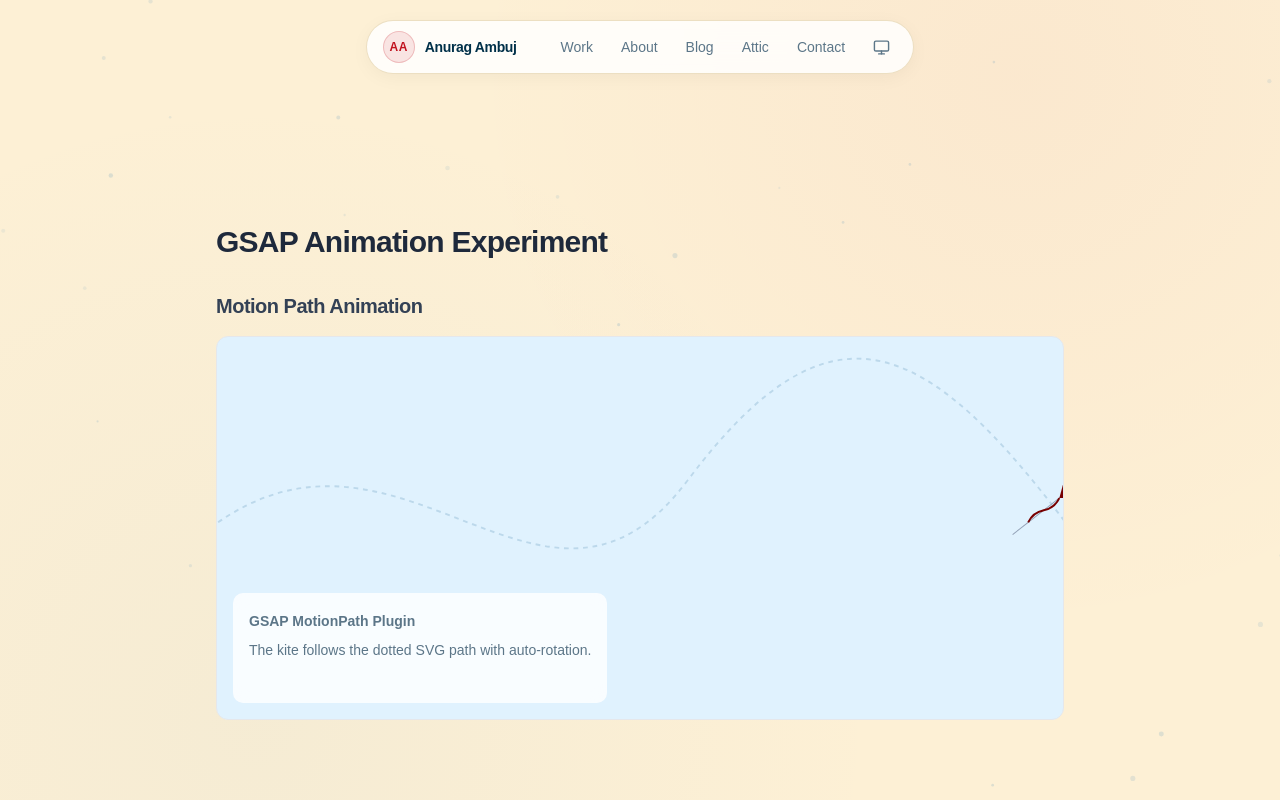
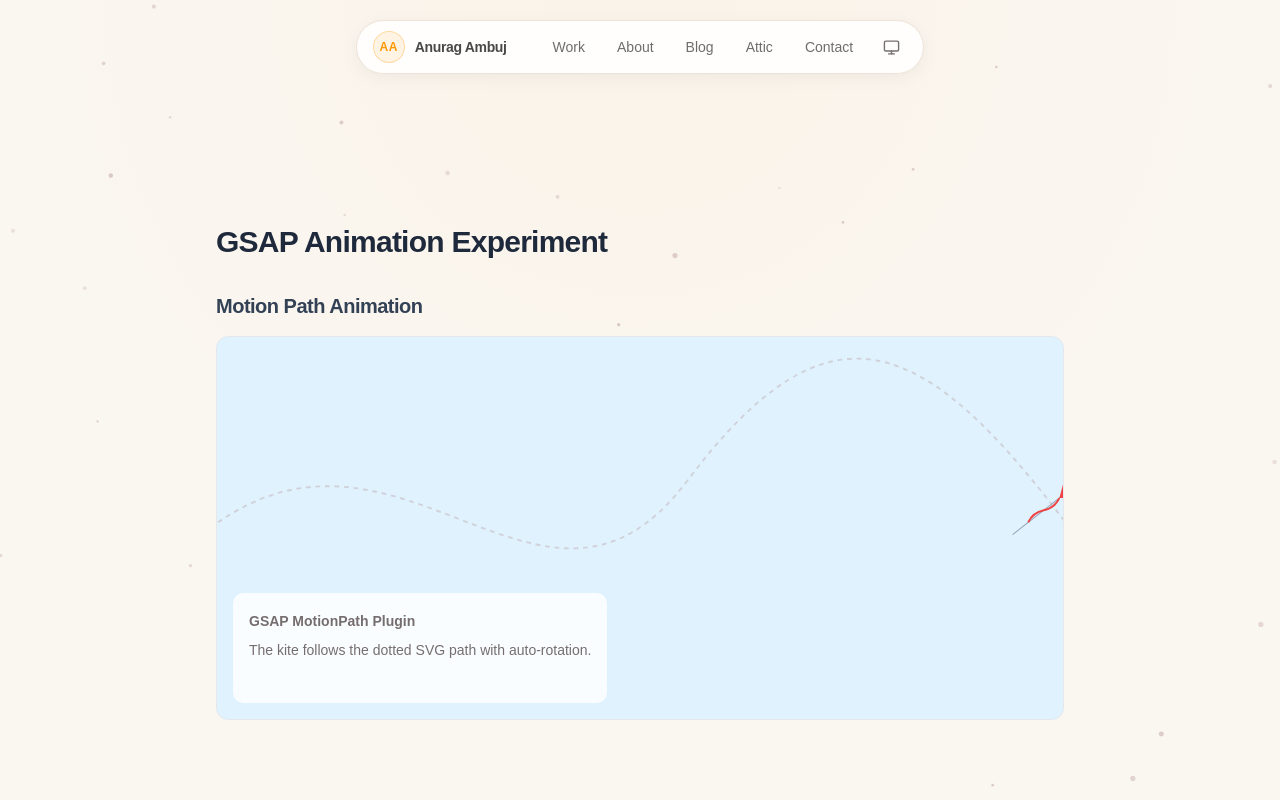
Before and after one commit to AnuragAmbuj/portfolio, a Next.js app: page /experiments/gsap-kite in a window 1280 px wide. Shown: the top 800 px of the page. Built offline with nearby package versions, Linux system fonts and the light colour scheme; a web font is replaced by a local one.

Commit message:
style(theme): restore warm amber palette and enhance navbar hover legibility

```diff
--- a/src/app/globals.css
+++ b/src/app/globals.css
@@ -3,133 +3,133 @@
 @tailwind utilities;
 
 :root {
-  /* Light Mode (Coolors: #780000, #C1121F, #FDF0D5, #003049, #669BBC) */
-  --background: #FDF0D5; /* Exact Papyrus Cream from palette */
-  --foreground: #003049; /* Exact Prussian Blue from palette */
+  /* Light Mode (ColorHunt: #FF9808, #ECCEA8, #A98585, #494848) */
+  --background: #FAF6F0; /* Soft warm porcelain sand */
+  --foreground: #494848; /* Exact deep charcoal from palette */
   --card: #FFFFFF;
-  --card-foreground: #003049;
+  --card-foreground: #494848;
   --popover: #FFFFFF;
-  --popover-foreground: #003049;
-  --primary: #C1121F; /* Exact Crimson from palette */
+  --popover-foreground: #494848;
+  --primary: #FF9808; /* Radiant Amber Orange from palette */
   --primary-foreground: #FFFFFF;
-  --secondary: #669BBC; /* Exact Steel Blue from palette */
+  --secondary: #A98585; /* Dusty rosewood taupe from palette */
   --secondary-foreground: #FFFFFF;
-  --muted: #F5E5C4; /* Soft warm tone */
-  --muted-foreground: #5C7688; /* Readable slate-blue */
-  --accent: #FDF0D5; /* Cream accent */
-  --accent-foreground: #003049;
-  --destructive: #780000; /* Exact Deep Burgundy from palette */
+  --muted: #F3ECE2; /* Soft sand tint */
+  --muted-foreground: #766E6E;
+  --accent: #ECCEA8; /* Warm almond sand from palette */
+  --accent-foreground: #494848;
+  --destructive: #EF4444;
   --destructive-foreground: #FFFFFF;
-  --border: #E8D7B5; /* Warm papyrus hairline border */
-  --input: #E8D7B5;
-  --ring: #C1121F;
+  --border: #E8DCCF; /* Soft warm hairline border */
+  --input: #E8DCCF;
+  --ring: #FF9808;
   --radius: 0.625rem;
-  --chart-1: #C1121F;
-  --chart-2: #003049;
-  --chart-3: #669BBC;
-  --chart-4: #780000;
-  --chart-5: #FDF0D5;
+  --chart-1: #FF9808;
+  --chart-2: #ECCEA8;
+  --chart-3: #A98585;
+  --chart-4: #494848;
+  --chart-5: #D4A373;
 
-  --gray-100: #FDF0D5;
-  --gray-200: #F5E5C4;
-  --gray-300: #E8D7B5;
-  --gray-400: #669BBC;
-  --gray-500: #5C7688;
-  --gray-600: #3D5A6E;
-  --gray-700: #003049;
-  --gray-800: #002235;
-  --gray-900: #001724;
+  --gray-100: #F7F1E9;
+  --gray-200: #E8DCCF;
+  --gray-300: #D8C7B5;
+  --gray-400: #A98585;
+  --gray-500: #766E6E;
+  --gray-600: #5C5656;
+  --gray-700: #494848;
+  --gray-800: #383737;
+  --gray-900: #232222;
 
   --font-sans: 'Google Sans Text', 'Google Sans', sans-serif;
   --font-heading: 'Google Sans', sans-serif;
 
-  /* Light mode ambient background */
-  --bg-gradient: radial-gradient(circle at 50% 0%, rgba(193, 18, 31, 0.04) 0%, transparent 60%),
-    radial-gradient(circle at 100% 100%, rgba(102, 155, 188, 0.06) 0%, transparent 50%);
+  /* Light mode ambient background - Warm amber/sand tint */
+  --bg-gradient: radial-gradient(circle at 50% 0%, rgba(255, 152, 8, 0.05) 0%, transparent 60%),
+    radial-gradient(circle at 100% 100%, rgba(236, 206, 168, 0.1) 0%, transparent 50%);
 
   /* RGB Values for Tailwind alpha support */
-  --primary-rgb: 193, 18, 31;
-  --secondary-rgb: 102, 155, 188;
-  --background-rgb: 253, 240, 213;
-  --foreground-rgb: 0, 48, 73;
+  --primary-rgb: 255, 152, 8;
+  --secondary-rgb: 169, 133, 133;
+  --background-rgb: 250, 246, 240;
+  --foreground-rgb: 73, 72, 72;
   --card-rgb: 255, 255, 255;
-  --card-foreground-rgb: 0, 48, 73;
+  --card-foreground-rgb: 73, 72, 72;
   --popover-rgb: 255, 255, 255;
-  --popover-foreground-rgb: 0, 48, 73;
+  --popover-foreground-rgb: 73, 72, 72;
   --primary-foreground-rgb: 255, 255, 255;
   --secondary-foreground-rgb: 255, 255, 255;
-  --muted-rgb: 245, 229, 196;
-  --muted-foreground-rgb: 92, 118, 136;
-  --accent-rgb: 253, 240, 213;
-  --accent-foreground-rgb: 0, 48, 73;
-  --destructive-rgb: 120, 0, 0;
+  --muted-rgb: 243, 236, 226;
+  --muted-foreground-rgb: 118, 110, 110;
+  --accent-rgb: 236, 206, 168;
+  --accent-foreground-rgb: 73, 72, 72;
+  --destructive-rgb: 239, 68, 68;
   --destructive-foreground-rgb: 255, 255, 255;
-  --border-rgb: 232, 215, 181;
-  --input-rgb: 232, 215, 181;
-  --ring-rgb: 193, 18, 31;
+  --border-rgb: 232, 220, 207;
+  --input-rgb: 232, 220, 207;
+  --ring-rgb: 255, 152, 8;
 }
 
 .dark {
-  /* Dark Mode (Midnight Prussian Blue & Papyrus Cream) */
-  --background: #001B2B; /* Deep midnight navy */
-  --foreground: #FDF0D5; /* Papyrus Cream from palette */
-  --card: #003049; /* Prussian Blue from palette */
-  --card-foreground: #FDF0D5;
-  --popover: #003049;
-  --popover-foreground: #FDF0D5;
-  --primary: #C1121F; /* Crimson from palette */
-  --primary-foreground: #FFFFFF;
-  --secondary: #669BBC; /* Steel Blue from palette */
-  --secondary-foreground: #001B2B;
-  --muted: #00253B;
-  --muted-foreground: #8EB4CD;
-  --accent: #003049;
-  --accent-foreground: #FDF0D5;
-  --destructive: #780000;
+  /* Dark Mode (Warm Graphite & Amber Glow) */
+  --background: #232222; /* Warm deep charcoal */
+  --foreground: #F5EFEB; /* Soft warm ivory */
+  --card: #2D2C2C; /* Warm graphite elevated card */
+  --card-foreground: #F5EFEB;
+  --popover: #2D2C2C;
+  --popover-foreground: #F5EFEB;
+  --primary: #FF9808; /* Radiant Amber Orange */
+  --primary-foreground: #232222;
+  --secondary: #ECCEA8; /* Warm Sand */
+  --secondary-foreground: #232222;
+  --muted: #383737;
+  --muted-foreground: #A98585; /* Dusty taupe */
+  --accent: #494848; /* Palette charcoal */
+  --accent-foreground: #ECCEA8;
+  --destructive: #EF4444;
   --destructive-foreground: #FFFFFF;
-  --border: #134665; /* Subtle steel-navy divider */
-  --input: #134665;
-  --ring: #C1121F;
-  --chart-1: #C1121F;
-  --chart-2: #669BBC;
-  --chart-3: #FDF0D5;
-  --chart-4: #780000;
-  --chart-5: #3A6987;
+  --border: #3E3D3D; /* Subtle warm divider */
+  --input: #3E3D3D;
+  --ring: #FF9808;
+  --chart-1: #FF9808;
+  --chart-2: #ECCEA8;
+  --chart-3: #A98585;
+  --chart-4: #F87171;
+  --chart-5: #E5E7EB;
 
-  --gray-100: #00253B;
-  --gray-200: #003049;
-  --gray-300: #134665;
-  --gray-400: #669BBC;
-  --gray-500: #8EB4CD;
-  --gray-600: #C2D9E8;
-  --gray-700: #E6EEF5;
-  --gray-800: #F4E7CB;
-  --gray-900: #FDF0D5;
+  --gray-100: #2D2C2C;
+  --gray-200: #383737;
+  --gray-300: #494848;
+  --gray-400: #A98585;
+  --gray-500: #C4B0B0;
+  --gray-600: #D8C7B5;
+  --gray-700: #ECCEA8;
+  --gray-800: #F3ECE2;
+  --gray-900: #FAF6F0;
 
   /* Dark mode ambient background */
-  --bg-gradient: radial-gradient(circle at 50% 0%, rgba(193, 18, 31, 0.08) 0%, transparent 70%),
-    radial-gradient(circle at 100% 100%, rgba(102, 155, 188, 0.06) 0%, transparent 50%);
+  --bg-gradient: radial-gradient(circle at 50% 0%, rgba(255, 152, 8, 0.07) 0%, transparent 70%),
+    radial-gradient(circle at 100% 100%, rgba(236, 206, 168, 0.04) 0%, transparent 50%);
 
   /* RGB Values for Tailwind alpha support */
-  --primary-rgb: 193, 18, 31;
-  --secondary-rgb: 102, 155, 188;
-  --background-rgb: 0, 27, 43;
-  --foreground-rgb: 253, 240, 213;
-  --card-rgb: 0, 48, 73;
-  --card-foreground-rgb: 253, 240, 213;
-  --popover-rgb: 0, 48, 73;
-  --popover-foreground-rgb: 253, 240, 213;
-  --primary-foreground-rgb: 255, 255, 255;
-  --secondary-foreground-rgb: 0, 27, 43;
-  --muted-rgb: 0, 37, 59;
-  --muted-foreground-rgb: 142, 180, 205;
-  --accent-rgb: 0, 48, 73;
-  --accent-foreground-rgb: 253, 240, 213;
-  --destructive-rgb: 120, 0, 0;
+  --primary-rgb: 255, 152, 8;
+  --secondary-rgb: 236, 206, 168;
+  --background-rgb: 35, 34, 34;
+  --foreground-rgb: 245, 239, 235;
+  --card-rgb: 45, 44, 44;
+  --card-foreground-rgb: 245, 239, 235;
+  --popover-rgb: 45, 44, 44;
+  --popover-foreground-rgb: 245, 239, 235;
+  --primary-foreground-rgb: 35, 34, 34;
+  --secondary-foreground-rgb: 35, 34, 34;
+  --muted-rgb: 56, 55, 55;
+  --muted-foreground-rgb: 169, 133, 133;
+  --accent-rgb: 73, 72, 72;
+  --accent-foreground-rgb: 236, 206, 168;
+  --destructive-rgb: 239, 68, 68;
   --destructive-foreground-rgb: 255, 255, 255;
-  --border-rgb: 19, 70, 101;
-  --input-rgb: 19, 70, 101;
-  --ring-rgb: 193, 18, 31;
+  --border-rgb: 62, 61, 61;
+  --input-rgb: 62, 61, 61;
+  --ring-rgb: 255, 152, 8;
 }
 
 * {
@@ -186,21 +186,21 @@ body::before {
 }
 
 .dark .glass {
-  background: rgba(0, 48, 73, 0.8);
+  background: rgba(45, 44, 44, 0.8);
   backdrop-filter: blur(12px);
   -webkit-backdrop-filter: blur(12px);
-  border: 1px solid rgba(102, 155, 188, 0.2);
+  border: 1px solid rgba(236, 206, 168, 0.12);
 }
 
 .text-gradient {
-  background: linear-gradient(135deg, #C1121F 0%, #780000 60%, #003049 100%);
+  background: linear-gradient(135deg, #FF9808 0%, #D97706 50%, #A98585 100%);
   -webkit-background-clip: text;
   -webkit-text-fill-color: transparent;
   background-clip: text;
 }
 
 .dark .text-gradient {
-  background: linear-gradient(135deg, #FDF0D5 0%, #669BBC 50%, #C1121F 100%);
+  background: linear-gradient(135deg, #ECCEA8 0%, #FF9808 60%, #FFA726 100%);
   -webkit-background-clip: text;
   -webkit-text-fill-color: transparent;
   background-clip: text;
@@ -238,7 +238,7 @@ h3 {
 
 p {
   margin-bottom: 1.5rem;
-  color: var(--muted-foreground);
+  color: var(--gray-500);
   line-height: 1.8;
 }
 
--- a/src/components/layout/Navbar.tsx
+++ b/src/components/layout/Navbar.tsx
@@ -40,14 +40,14 @@ export default function Navbar() {
       <nav
         className={clsx(
           "pointer-events-auto relative flex items-center justify-between gap-3 sm:gap-6 px-3.5 py-1.5 sm:px-4 sm:py-2 rounded-full",
-          "bg-card/85 dark:bg-card/90 backdrop-blur-md border border-border/80 transition-all duration-300",
-          "w-auto max-w-[94vw] sm:max-w-fit shadow-[0_4px_20px_-2px_rgba(0,0,0,0.05)] dark:shadow-[0_4px_20px_-2px_rgba(0,0,0,0.35)]",
-          scrolled && "border-border shadow-md bg-card/95 dark:bg-card/95"
+          "bg-card/90 dark:bg-card/95 backdrop-blur-md border border-border/80 transition-all duration-300",
+          "w-auto max-w-[94vw] sm:max-w-fit shadow-[0_4px_20px_-2px_rgba(0,0,0,0.06)] dark:shadow-[0_4px_24px_-2px_rgba(0,0,0,0.4)]",
+          scrolled && "border-border shadow-md bg-card/98 dark:bg-card/98"
         )}
       >
         {/* Brand */}
         <Link href="/" className="flex items-center gap-2.5 py-0.5 group">
-          <div className="w-7 h-7 sm:w-8 sm:h-8 rounded-full bg-primary/10 border border-primary/20 flex items-center justify-center text-primary font-bold text-xs tracking-wider group-hover:bg-primary group-hover:text-primary-foreground transition-all duration-200">
+          <div className="w-7 h-7 sm:w-8 sm:h-8 rounded-full bg-primary/10 border border-primary/30 flex items-center justify-center text-primary font-bold text-xs tracking-wider group-hover:bg-primary group-hover:text-primary-foreground group-hover:border-primary transition-all duration-200">
             AA
           </div>
           <span className="font-semibold text-xs sm:text-sm tracking-tight text-foreground group-hover:text-primary transition-colors whitespace-nowrap">
@@ -64,10 +64,10 @@ export default function Navbar() {
                 key={link.href}
                 href={link.href}
                 className={clsx(
-                  "px-3 py-1 rounded-full text-xs sm:text-sm font-medium transition-all duration-150",
+                  "px-3.5 py-1.5 rounded-full text-xs sm:text-sm transition-all duration-150 font-medium",
                   active
-                    ? "bg-primary/10 text-primary font-semibold"
-                    : "text-muted-foreground hover:text-foreground hover:bg-muted/70"
+                    ? "bg-primary/15 text-primary font-semibold"
+                    : "text-foreground/80 hover:text-primary hover:bg-primary/10 dark:text-foreground/85 dark:hover:text-primary dark:hover:bg-primary/20"
                 )}
               >
                 {link.name}
@@ -75,18 +75,18 @@ export default function Navbar() {
             );
           })}
           <div className="pl-1">
-            <ThemeToggle />
+            <ThemeToggle className="w-8 h-8 rounded-full flex items-center justify-center text-foreground/80 hover:text-primary hover:bg-primary/10 dark:text-foreground/85 dark:hover:text-primary dark:hover:bg-primary/20 transition-all border border-transparent hover:border-border" />
           </div>
         </div>
 
         {/* Mobile Controls */}
         <div className="flex md:hidden items-center gap-1">
-          <ThemeToggle />
+          <ThemeToggle className="w-8 h-8 rounded-full flex items-center justify-center text-foreground/80 hover:text-primary hover:bg-primary/10 dark:text-foreground/85 dark:hover:text-primary dark:hover:bg-primary/20 transition-all" />
           <button
             type="button"
             onClick={() => setIsOpen(!isOpen)}
             aria-label="Toggle menu"
-            className="w-8 h-8 rounded-full flex items-center justify-center text-foreground hover:bg-muted/70 transition-colors"
+            className="w-8 h-8 rounded-full flex items-center justify-center text-foreground/80 hover:text-primary hover:bg-primary/10 dark:text-foreground/85 dark:hover:text-primary dark:hover:bg-primary/20 transition-colors"
           >
             {isOpen ? <X size={18} /> : <Menu size={18} />}
           </button>
@@ -111,8 +111,8 @@ export default function Navbar() {
                       className={clsx(
                         "flex items-center justify-between px-3.5 py-2.5 rounded-xl text-sm font-medium transition-colors",
                         active
-                          ? "bg-primary/10 text-primary font-semibold"
-                          : "text-foreground/80 hover:text-foreground hover:bg-muted/60"
+                          ? "bg-primary/15 text-primary font-semibold"
+                          : "text-foreground/85 hover:text-primary hover:bg-primary/10 dark:text-foreground/90 dark:hover:text-primary dark:hover:bg-primary/20"
                       )}
                     >
                       <span>{link.name}</span>
--- a/src/components/visuals/SceneryBackground.tsx
+++ b/src/components/visuals/SceneryBackground.tsx
@@ -73,8 +73,8 @@ export default function SceneryBackground() {
         initFlakes();
 
         const isDark = resolvedTheme === "dark";
-        // Warm papyrus / soft snow tone from palette
-        const flakeColor = isDark ? "253, 240, 213" : "102, 155, 188";
+        // Warm ivory flakes in dark mode, soft warm taupe in light mode
+        const flakeColor = isDark ? "245, 239, 235" : "169, 133, 133";
 
         let isRunning = true;
 
@@ -101,22 +101,17 @@ export default function SceneryBackground() {
                 flake.x += Math.sin(flake.swing) * 0.35 + flake.speedX;
 
                 // Wrap around edges seamlessly
-                if (flake.y > height + 5) {
+                if (flake.y > height) {
                     flake.y = -5;
                     flake.x = Math.random() * width;
                 }
-                if (flake.x > width + 5) {
-                    flake.x = -5;
-                } else if (flake.x < -5) {
-                    flake.x = width + 5;
-                }
+                if (flake.x > width) flake.x = 0;
+                if (flake.x < 0) flake.x = width;
 
-                ctx.save();
                 ctx.globalAlpha = flake.opacity;
                 ctx.beginPath();
                 ctx.arc(flake.x, flake.y, flake.radius, 0, Math.PI * 2);
                 ctx.fill();
-                ctx.restore();
             }
 
             animationFrameId = requestAnimationFrame(render);
@@ -134,26 +129,24 @@ export default function SceneryBackground() {
     if (!mounted) return null;
 
     return (
-        <div className="fixed inset-0 overflow-hidden z-[-1] pointer-events-none">
-            {/* Base Surface */}
+        <div className="fixed inset-0 pointer-events-none z-[-1] overflow-hidden" aria-hidden="true">
+            {/* Clean Base Surface */}
             <div className="absolute inset-0 bg-background transition-colors duration-300" />
 
-            {/* Subtle holiday ambient glow (Deep Prussian Navy with warm Crimson/Gold hearth highlights) */}
+            {/* Subtle warm amber ambient glow */}
             <div
-                className="absolute inset-0 pointer-events-none transition-opacity duration-700"
+                className="absolute inset-0 opacity-60 pointer-events-none transition-opacity duration-500"
                 style={{
-                    background:
-                        resolvedTheme === "dark"
-                            ? "radial-gradient(circle at 80% 10%, rgba(193, 18, 31, 0.08) 0%, transparent 50%), radial-gradient(circle at 20% 90%, rgba(102, 155, 188, 0.06) 0%, transparent 60%)"
-                            : "radial-gradient(circle at 80% 10%, rgba(193, 18, 31, 0.035) 0%, transparent 45%), radial-gradient(circle at 20% 90%, rgba(102, 155, 188, 0.05) 0%, transparent 50%)",
+                    background: resolvedTheme === "dark"
+                        ? "radial-gradient(circle at 50% 0%, rgba(255, 152, 8, 0.07) 0%, transparent 70%)"
+                        : "radial-gradient(circle at 50% 0%, rgba(255, 152, 8, 0.05) 0%, transparent 60%)"
                 }}
             />
 
-            {/* Faint, slow-drifting winter snow flurries */}
+            {/* Faint ambient winter flakes */}
             <canvas
                 ref={canvasRef}
                 className="absolute inset-0 w-full h-full pointer-events-none"
-                style={{ opacity: resolvedTheme === "dark" ? 0.75 : 0.55 }}
             />
         </div>
     );
```
